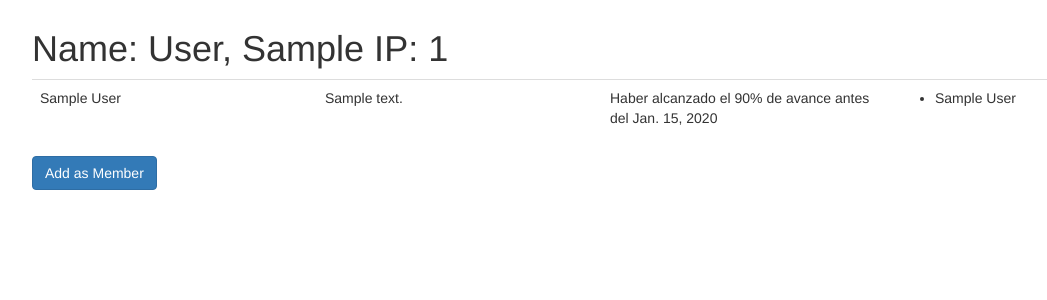
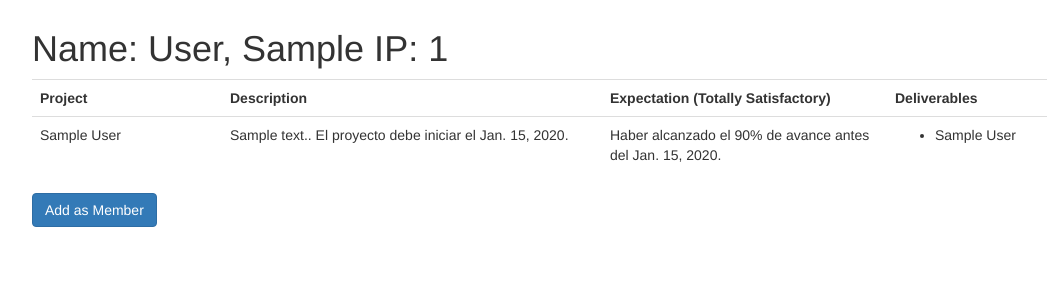
Before and after one commit to luiscberrocal/homeworkpal, a Django app: page /employees/1/ in a window 1280 px wide. Shown: the part 51-351 px from the top of the page, without its empty margins (38-1085 px from the left). Run offline with Django 3.2, Linux system fonts and the light colour scheme; tables that the repository leaves empty hold one stand-in row (values such as "Sample post"); parts of the project's set-up code (start-up, migrations or seed data) failed here and were passed over; some libraries are stand-ins or nearby versions.

Commit message:
Added header to employee project list.

```diff
--- a/homeworkpal_project/templates/employee/employee_projects.html
+++ b/homeworkpal_project/templates/employee/employee_projects.html
@@ -6,15 +6,25 @@
 {% block content %}
 <div class="table-responsive">
   <table class="table">
+    <tr class="row">
 
+        <th class="col-md-2">{% trans "Project" %}</th>
+        <th class="col-md-4">{% trans "Description" %}</th>
+        <th class="col-md-3">{% trans "Expectation (Totally Satisfactory)" %}</th>
+        <th class="col-md-3">{% trans "Deliverables" %}</th>
+
+    </tr>
     {% for project_assign in employee.projects.all %}
       <tr class="row">
-          <td class="col-md-3">{{ project_assign.project.short_name }}</td>
-          <td class="col-md-3">{{ project_assign.project.description }}</td>
+          <td class="col-md-2">{{ project_assign.project.short_name }}</td>
+          <td class="col-md-4">{{ project_assign.project.description }}. El proyecto debe iniciar el {{ project_assign.project.planned_start_date }}. </td>
           <td class="col-md-3">{% if project_assign.project.type != 'PROJECT' %}
-              Dar a apoyo a las actividades relacionadas al proyecto. Para que concluya exitosamente antes del {{ project_assign.project.planned_end_date }}
+              Dar a apoyo a las actividades relacionadas al proyecto. Para que concluya exitosamente antes del {{ project_assign.project.planned_end_date }}.
           {% else %}
-              Haber alcanzado el 90% de avance antes del {{ project_assign.project.planned_end_date }}
+              Haber alcanzado el 90% de avance antes del {{ project_assign.project.planned_end_date }}.
+              {% endif %}
+              {% if project_assign.role == 'LEADER' %}
+              Apoyar la gestión del supervisor dandole seguimiento a los recursos contratados y dar informes periodicos de avances, asi como comunicar oportunamente de impedimentos y problemas.
               {% endif %}
           </td>
           <td class="col-md-3">
```
